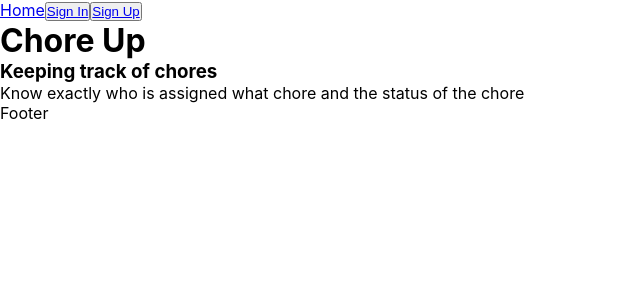
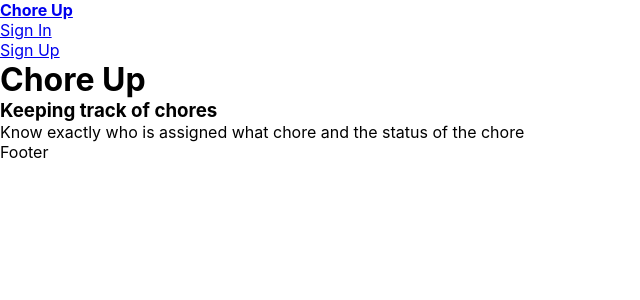
Before and after one commit to Human437/chore-up-client, a React (Create React App) app: page / in a window 1280 px wide. Shown: the top 300 px of the page, without its empty margins (0-640 px from the left). Built offline with nearby package versions, Linux system fonts and the light colour scheme; no server answers.

Commit message:
Changed the way the nav bar was created to unordered list

```diff
--- a/src/navbar/navbar.js
+++ b/src/navbar/navbar.js
@@ -22,17 +22,47 @@ export default class NavBar extends React.Component {
     this.context.updateFamilyCode("")
   }
 
+  navSlide = () => {
+    const burger = document.querySelector(".burger");
+    const nav = document.querySelector(".nav-links");
+    const navLinks = document.querySelectorAll('.nav-links li')
+      //Toggle Nav
+      nav.classList.toggle("nav-active");
+
+      //Animate Links
+      navLinks.forEach((link,index) => {
+        //Good way to add delay based on the index of the items in the nav
+        if(link.style.animation){
+          link.style.animation="";
+        }else{
+          link.style.animation = `navLinkFade 0.5s ease forwards ${index /7 +0.3}s`
+        }
+      })
+
+      //Burger Animation
+      burger.classList.toggle('toggle')
+  };
+
   render(){
     if(this.context.isSignedIn && this.context.isAdmin){
       return(
         <>
           <nav role="navigation">
-            <Link to="/">Home</Link>
-            <Link to= {`/my-chores/${this.context.userId}`}>My Chores</Link>
-            <Link to= '/create-a-chore'>Create a Chore</Link>
-            <Link to= '/management'>Management</Link>
-            <Link to= {`/my-profile/${this.context.userId}`}>My Profile</Link>
-            <button><Link to="/" onClick={(e) => {this.handleSignOut()}}>Sign Out</Link></button>
+            <div class="logo">
+              <h4><Link to="/" id='chore-up-logo'>Chore Up</Link></h4>
+            </div>
+            <ul className ='nav-links'>
+              <li><Link to= {`/my-chores/${this.context.userId}`}>My Chores</Link></li>
+              <li><Link to= '/create-a-chore'>Create a Chore</Link></li>
+              <li><Link to= '/management'>Management</Link></li>
+              <li><Link to= {`/my-profile/${this.context.userId}`}>My Profile</Link></li>
+              <li><Link to="/" onClick={(e) => {this.handleSignOut()}}>Sign Out</Link></li>
+            </ul>
+            <div class="burger">
+              <div class="line1"></div>
+              <div class="line2"></div>
+              <div class="line3"></div>
+            </div>
           </nav>
         </>
       )
@@ -40,10 +70,19 @@ export default class NavBar extends React.Component {
       return(
         <>
           <nav role="navigation">
-            <Link to="/">Home</Link>
-            <Link to= {`/my-chores/${this.context.userId}`}>My Chores</Link>
-            <Link to= {`/my-profile/${this.context.userId}`}>My Profile</Link>
-            <button><Link to="/" onClick={(e) => {this.handleSignOut()}}>Sign Out</Link></button>
+            <div class="logo">
+              <h4><Link to="/" id='chore-up-logo'>Chore Up</Link></h4>
+            </div>
+            <ul className ='nav-links'>
+              <li><Link to= {`/my-chores/${this.context.userId}`}>My Chores</Link></li>
+              <li><Link to= {`/my-profile/${this.context.userId}`}>My Profile</Link></li>
+              <li><Link to="/" onClick={(e) => {this.handleSignOut()}}>Sign Out</Link></li>
+            </ul>
+            <div class="burger">
+              <div class="line1"></div>
+              <div class="line2"></div>
+              <div class="line3"></div>
+            </div>
           </nav>
         </>
       )
@@ -51,9 +90,18 @@ export default class NavBar extends React.Component {
       return(
         <>
           <nav role="navigation">
-            <Link to="/">Home</Link>
-            <button><Link to="/sign-in">Sign In</Link></button>
-            <button><Link to="/sign-up">Sign Up</Link></button>
+            <div class="logo">
+              <h4><Link to="/" id='chore-up-logo'>Chore Up</Link></h4>
+            </div>
+            <ul className ='nav-links' onClick={this.navSlide}>
+              <li><Link to="/sign-in">Sign In</Link></li>
+              <li><Link to="/sign-up">Sign Up</Link></li>
+            </ul>
+            <div class="burger" onClick={this.navSlide}>
+              <div class="line1"></div>
+              <div class="line2"></div>
+              <div class="line3"></div>
+            </div>
           </nav>
         </>
       )
```
